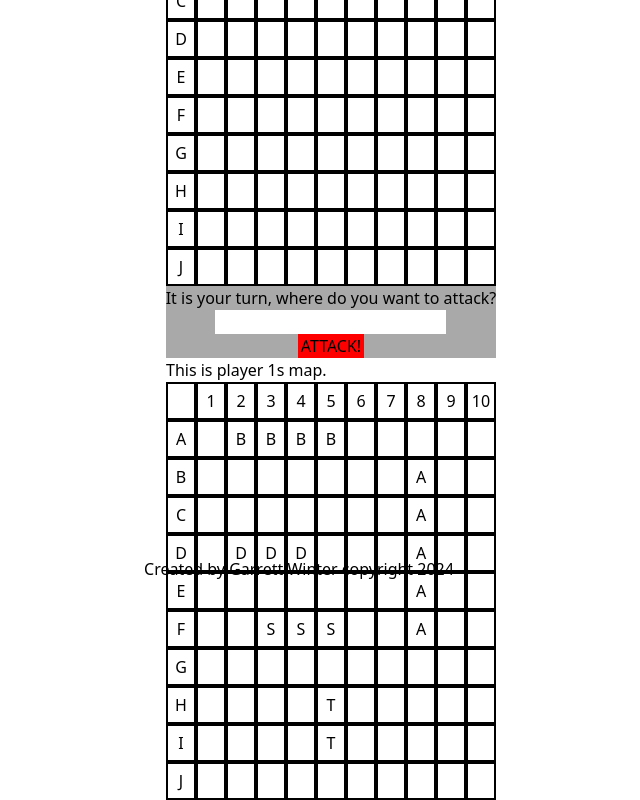
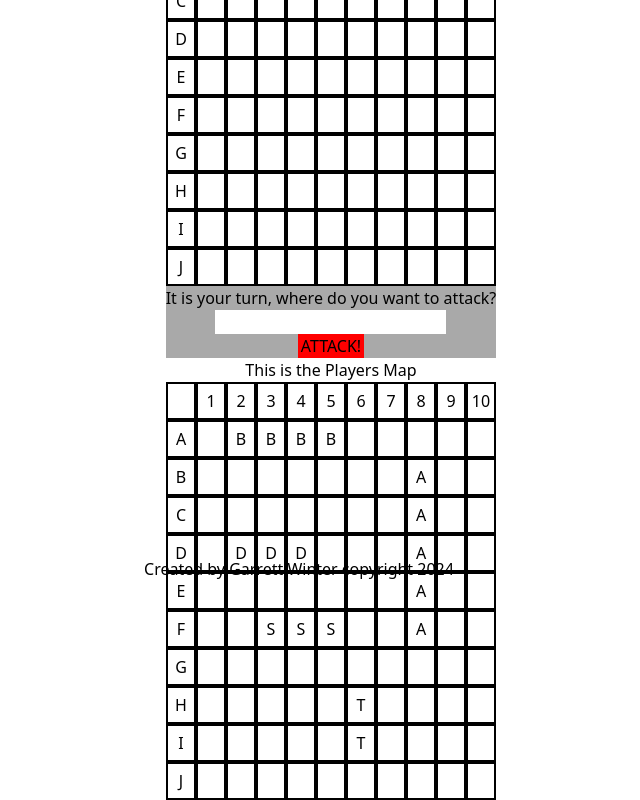
Before and after one commit to garrettWinter/sunkmybattleship, a Next.js app: page / in a window 1280 px wide. Shown: the part 206-1006 px from the top of the page, without its empty margins (309-949 px from the left). Built offline with nearby package versions, Linux system fonts and the light colour scheme.

Commit message:
Refactored the playerMap Matrix to be similar to the mapMatrix as to use a single object and multiple maps.

```diff
--- a/src/app/components/playerMatrix.tsx
+++ b/src/app/components/playerMatrix.tsx
@@ -1,144 +1,51 @@
 export default async function PlayerMatrix() {
     ///Game Data Block
-        let header = ["", "1", "2", "3", "4", "5", "6", "7", "8", "9", "10"];
-        let player1Row1 = ["A", "", "B", "B", "B", "B", "", "", "", "", ""];
-        let player1Row2 = ["B", "", "", "", "", "", "", "", "A", "", ""];
-        let player1Row3 = ["C", "", "", "", "", "", "", "", "A", "", ""];
-        let player1Row4 = ["D", "", "D", "D", "D", "", "", "", "A", "", ""];
-        let player1Row5 = ["E", "", "", "", "", "", "", "", "A", "", ""];
-        let player1Row6 = ["F", "", "", "S", "S", "S", "", "", "A", "", ""];
-        let player1Row7 = ["G", "", "", "", "", "", "", "", "", "", ""];
-        let player1Row8 = ["H", "", "", "", "", "T", "", "", "", "", ""];
-        let player1Row9 = ["I", "", "", "", "", "T", "", "", "", "", ""];
-        let player1Row10 = ["J", "", "", "", "", "", "", "", "", "", ""];
+    let playerMap = {
+        '': [" ", "1", "2", "3", "4", "5", "6", "7", "8", "9", "10"],
+        a: ["A", "", "B", "B", "B", "B", "", "", "", "", ""],
+        b: ["B", "", "", "", "", "", "", "", "A", "", ""],
+        c: ["C", "", "", "", "", "", "", "", "A", "", ""],
+        d: ["D", "", "D", "D", "D", "", "", "", "A", "", ""],
+        e: ["E", "", "", "", "", "", "", "", "A", "", ""],
+        f: ["F", "", "", "S", "S", "S", "", "", "A", "", ""],
+        g: ["G", "", "", "", "", "", "", "", "", "", ""],
+        h: ["H", "", "", "", "", "", "T", "", "", "", ""],
+        i: ["I", "", "", "", "", "", "T", "", "", "", ""],
+        j: ["J", "", "", "", "", "", "", "", "", "", ""],
+    };
 
     //styling
     let player1Box = {
         padding: "5px 5px",
         border: "solid black 2px",
         width: "30px",
-            // textAlign: "center",
         display: "flex",
         justifyContent: "center",
     }
-
     return (
-            <div style={{
-                // display: "flex",
-                // justifyContent: "center",
-                alignItems: "center",
-            }}>
-                This is player 1s map.
-                <div style={{
-                    display: "flex"
-                }}>{header.map((function (data, index) {
+        <div>
+            <div style={{ textAlign: "center" }}>This is the Players Map</div>
+            <div style={{ display: "flex", flexDirection: "column" }}>
+                {Object.values(playerMap).map((function (rowData, rowIndex) {
                     return (
-                        <div key={"header-" + index} id={"header-" + index} style={player1Box
-                        }>{data}</div>
-                    )
-                }
-                ))}</div>
-
-                <div style={{
-                    display: "flex"
-                }}>{player1Row1.map((function (data, index) {
+                        <div
+                            key={rowIndex}
+                            style={{ display: "flex" }}>
+                            {rowData.map((function (cellData, cellIndex) {
                                 return (
-                        <div key={"a-" + index} id={"a-" + index} style={player1Box
-                        }>{data}</div>
-                    )
-                }
-                ))}</div>
-
-                <div style={{
-                    display: "flex"
-                }}>{player1Row2.map((function (data, index) {
-                    return (
-                        <div key={"b-" + index} id={"b-" + index} style={player1Box
-                        }>{data}</div>
-                    )
-                }
-                ))}</div>
-
-                <div style={{
-                    display: "flex"
-                }}>{player1Row3.map((function (data, index) {
-                    return (
-                        <div key={"c-" + index} id={"c-" + index} style={player1Box
-                        }>{data}</div>
-                    )
-                }
-                ))}</div>
-
-                <div style={{
-                    display: "flex"
-                }}>{player1Row4.map((function (data, index) {
-                    return (
-                        <div key={"d-" + index} id={"d-" + index} style={player1Box
-                        }>{data}</div>
-                    )
-                }
-                ))}</div>
-
-                <div style={{
-                    display: "flex"
-                }}>{player1Row5.map((function (data, index) {
-                    return (
-                        <div key={"e-" + index} id={"e-" + index} style={player1Box
-                        }>{data}</div>
-                    )
-                }
-                ))}</div>
-
-                <div style={{
-                    display: "flex"
-                }}>{player1Row6.map((function (data, index) {
-                    return (
-                        <div key={"f-" + index} id={"f-" + index} style={player1Box
-                        }>{data}</div>
-                    )
-                }
-                ))}</div>
-
-                <div style={{
-                    display: "flex"
-                }}>{player1Row7.map((function (data, index) {
-                    return (
-                        <div key={"g-" + index} id={"g-" + index} style={player1Box
-                        }>{data}</div>
-                    )
-                }
-                ))}</div>
-
-                <div style={{
-                    display: "flex"
-                }}>{player1Row8.map((function (data, index) {
-                    return (
-                        <div key={"h-" + index} id={"h-" + index} style={player1Box
-                        }>{data}</div>
-                    )
-                }
-                ))}</div>
-
-                <div style={{
-                    display: "flex"
-                }}>{player1Row9.map((function (data, index) {
-                    return (
-                        <div key={"i-" + index} id={"i-" + index} style={player1Box
-                        }>{data}</div>
-                    )
-                }
-                ))}</div>
-
-                <div style={{
-                    display: "flex"
-                }}>{player1Row10.map((function (data, index) {
-                    return (
-                        <div key={"j-" + index}  id={"j-" + index} style={player1Box
-                        }>{data}</div>
-                    )
-                }
-                ))}</div>
-
+                                    <div
+                                        key={`${rowIndex}-${cellIndex}`}
+                                        id={`${rowIndex}-${cellIndex}`}
+                                        style={player1Box}>
+                                        {cellData}
                                     </div>
                                 )
                             }
+                            ))}
+                        </div>
+                    )
+                }))}
+            </div>
+        </div>
+    )
+}
```
Lines whose indentation alone changed are shown as unchanged.
